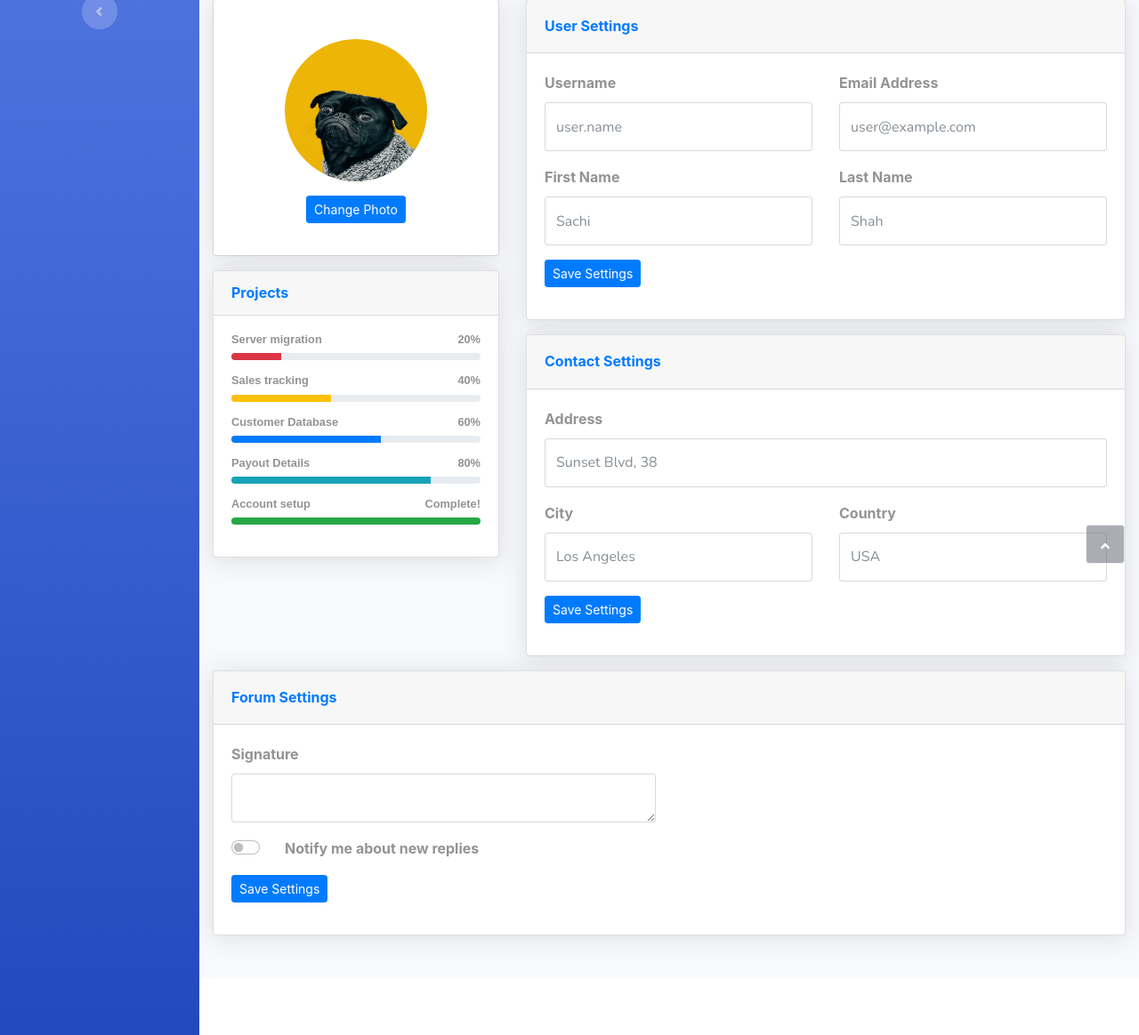
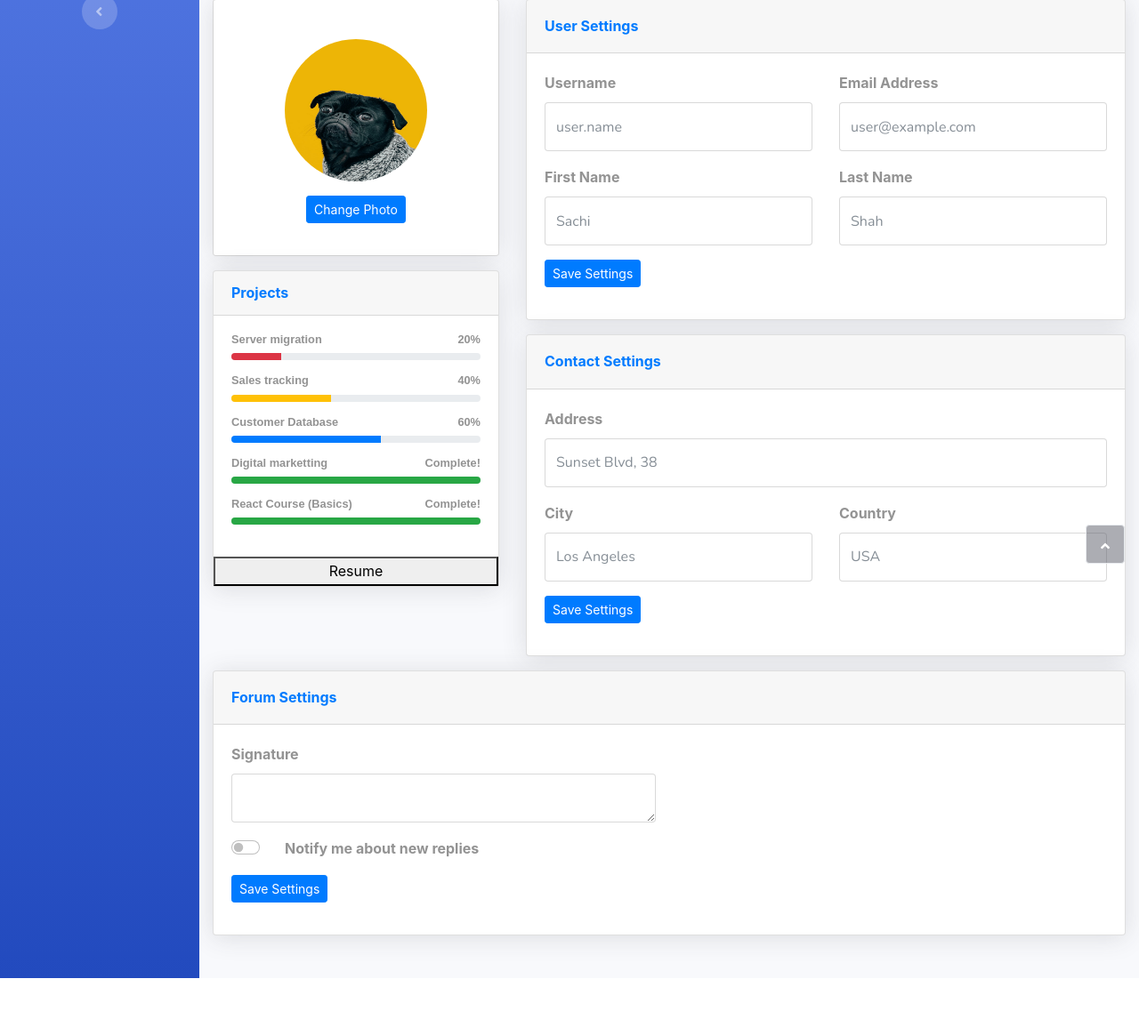
Before and after one commit to Candida18/CODEISSANCE_43_Cool-As-Code, a Django app: page /profile.html in a window 1280 px wide. Shown: the part 150-1314 px from the top of the page at 89% size. After the commit the page ends 1250 px from the top, so only its background shows below. Run offline with Django 4.2, Linux system fonts and the light colour scheme; parts of the project's set-up code (start-up, migrations or seed data) failed here and were passed over; some libraries are stand-ins or nearby versions.

Commit message:
Update profile.html

```diff
--- a/mysite/templates/profile.html
+++ b/mysite/templates/profile.html
@@ -27,15 +27,16 @@
                                 <div class="progress progress-sm mb-3">
                                     <div class="progress-bar bg-primary" aria-valuenow="60" aria-valuemin="0" aria-valuemax="100" style="width: 60%;"><span class="visually-hidden">60%</span></div>
                                 </div>
-                                    <h4 class="small fw-bold">Payout Details<span class="float-end">80%</span></h4>
+                                <h4 class="small fw-bold">Digital marketting<span class="float-end">Complete!</span></h4>
                                 <div class="progress progress-sm mb-3">
-                                        <div class="progress-bar bg-info" aria-valuenow="80" aria-valuemin="0" aria-valuemax="100" style="width: 80%;"><span class="visually-hidden">80%</span></div>
+                                    <div class="progress-bar bg-success" aria-valuenow="100" aria-valuemin="0" aria-valuemax="100" style="width: 100%;"><span class="visually-hidden">80%</span></div>
                                 </div>
-                                    <h4 class="small fw-bold">Account setup<span class="float-end">Complete!</span></h4>
+                                <h4 class="small fw-bold">React Course (Basics)<span class="float-end">Complete!</span></h4>
                                 <div class="progress progress-sm mb-3">
                                     <div class="progress-bar bg-success" aria-valuenow="100" aria-valuemin="0" aria-valuemax="100" style="width: 100%;"><span class="visually-hidden">100%</span></div>
                                 </div>
                             </div>
+                            <button>Resume</button>
                         </div>
                         </div>
                         <div class="col-lg-8">
@@ -142,10 +143,8 @@
                     </div>
                 </div>
             </div>
-            <footer class="bg-white sticky-footer">
-                <div class="container my-auto">
-                </div>
-            </footer>
+
+
         </div><a class="border rounded d-inline scroll-to-top" href="#page-top"><i class="fas fa-angle-up"></i></a>
     </div>
 {% endblock %}
```
Lines whose indentation alone changed are shown as unchanged.
